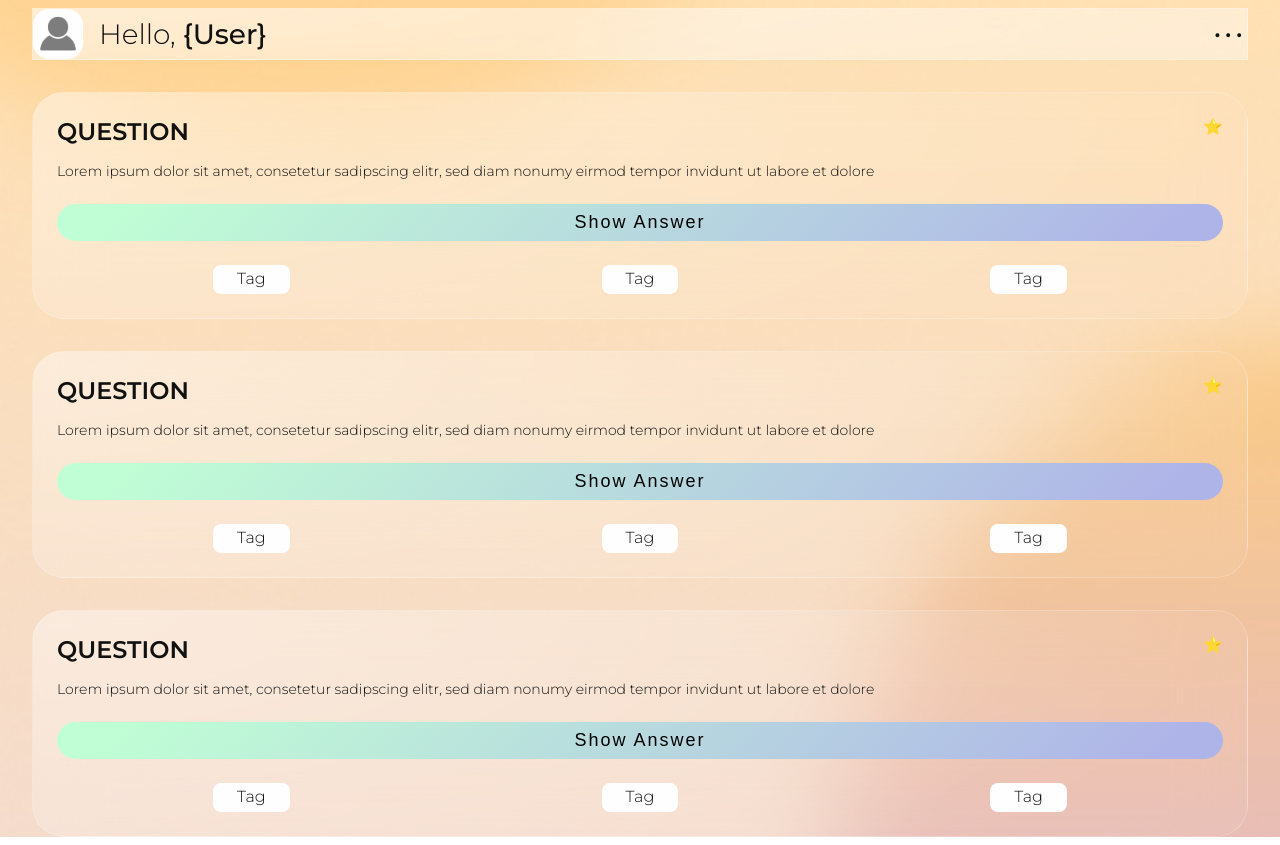
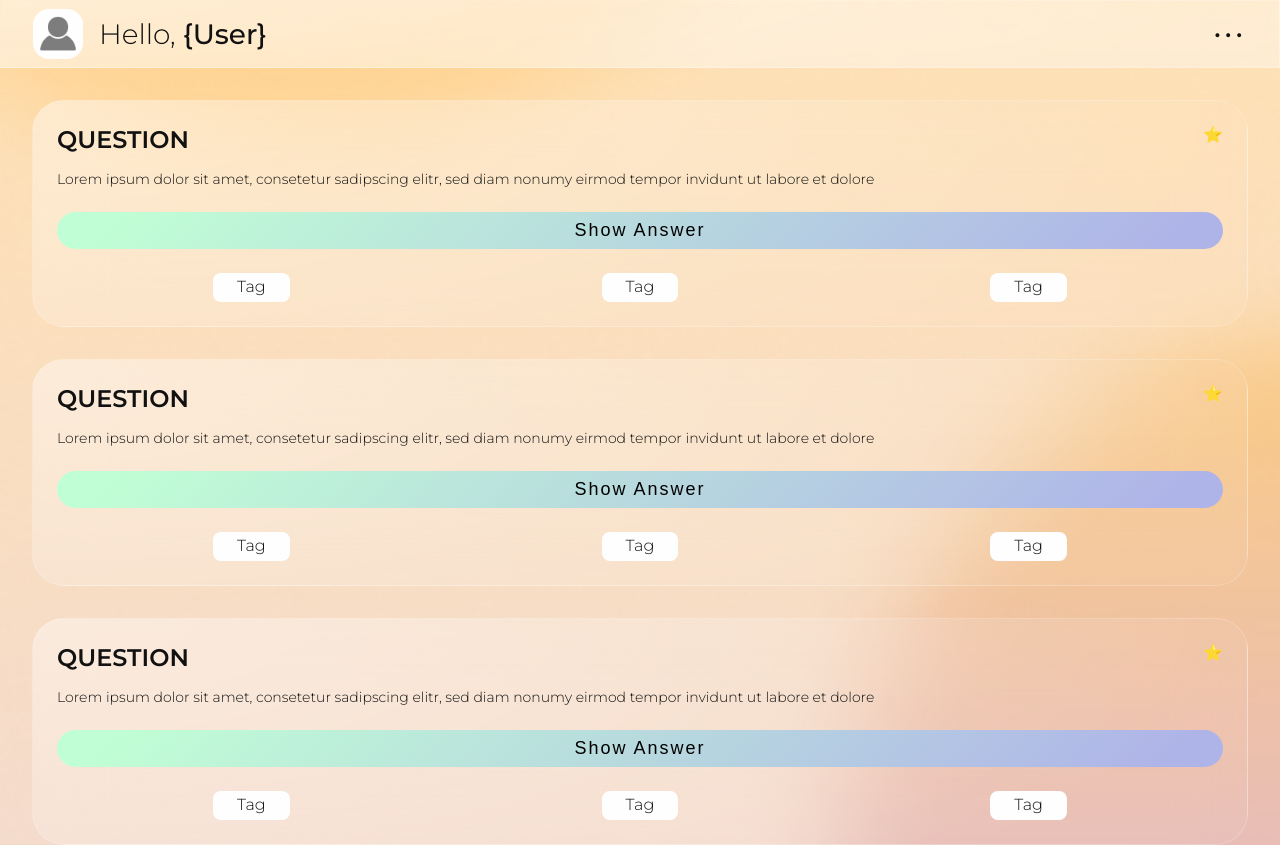
Before and after one commit to Tim-Pet/quiz-app, a website built with Vite: page src/index.html in a window 1280 px wide. Built offline with nearby package versions, Linux system fonts and the light colour scheme.

Commit message:
Hotfix bug

```diff
--- a/src/index.html
+++ b/src/index.html
@@ -8,7 +8,7 @@
     <link rel="stylesheet" href="styles/styles.css" />
   </head>
   <body>
-    <header class="header flex mx-4 my-1 flex-align-center">
+    <header class="header flex px-4 py-1 flex-align-center">
       <img class="header__profile" src="../../assets/images/profile-icon.png" alt="" />
       <h1>Hello, <strong>{User}</strong></h1>
       <span class="header__dots">...</span>
```
